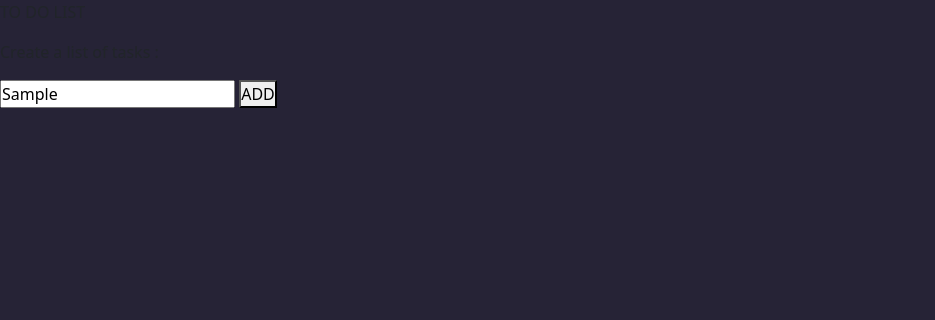
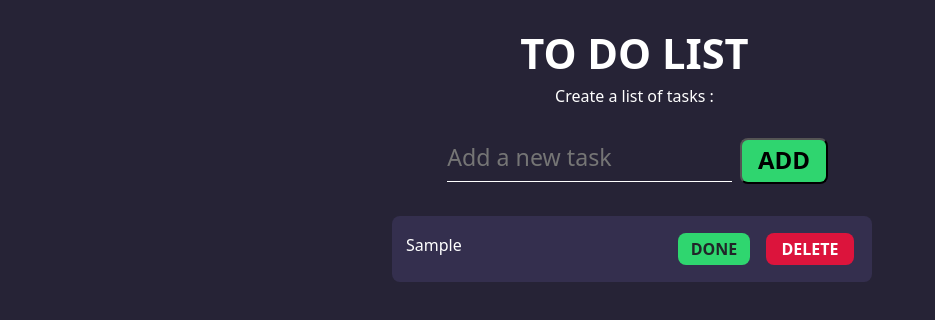
Before and after one commit to AlirezaZarrin/note-pad-1, a plain HTML site: page index.html in a window 1280 px wide. Both pictures are taken after typing "Sample" into the empty fields and a click on the button "ADD". Shown: the whole page, without its empty margins (0-935 px from the left). Drawn offline with nearby package versions, Linux system fonts and the light colour scheme.

Commit message:
finish project

```diff
--- a/index.css
+++ b/index.css
@@ -14,3 +14,162 @@ main{
     min-height: 100vh;
     background-color: #262336;
 }
+
+.h-10{
+    height: 25%;
+}
+
+.size-button{
+    width: 5.5rem;
+    height: 2.9rem;
+}
+
+.pb-3px{
+    padding-bottom: 3px;
+}
+
+.radius-8px{
+    border-radius: 8px;
+}
+
+.bg-button{
+    background-color: #2FD56F;
+}
+
+.color-text{
+    color: #FFFFFF;
+}
+
+.color-text-button{
+   color: #000000;
+}
+
+.bg--input-transparent{
+    background: transparent;
+}
+
+.fontsize--3rem{
+    font-size: 2.6rem;
+}
+
+.font-size--17px{
+    font-size: 17px;
+}
+
+.font-size-2rem{
+    font-size: 1.45rem;
+}
+
+.font--width-button{
+    font-weight: 700;
+}
+
+.font-size-button{
+    font-size: 1.5rem;
+}
+
+.h1-font-weight{
+    font-weight: 700;
+}
+
+.border-top-left-right--none{
+    border: 1px solid white;
+    border-top: none;
+    border-right: none;
+    border-left: none;
+}
+
+.border-color{
+    border-color: #FFFFFF;
+}
+
+.outline-none{
+    outline: none;
+}
+
+.w-17rem{
+    width: 17.8rem;
+}
+
+.mt{
+    margin-top: 1.8rem;
+    margin-right: 0.7rem;
+}
+
+.pb-mb-input{
+    padding-bottom: 0.25rem;
+    margin-bottom: 0.13rem;
+}
+
+
+input:focus{
+    border-color: #2FD56F;
+    transition: 1s;
+}
+
+.margin--top-2rem{
+    margin-top: 2rem;
+}
+
+.bg--div-text{
+    background-color: #342F4E;
+}
+
+
+.border-radius-8px{
+    border-radius: 8px;
+}
+
+.margin-bottom-1rem{
+    margin-bottom: 1rem;
+}
+
+.padding-8px{
+    padding: 10px;
+}
+
+.bg-green{
+    background-color: #2FD66F;
+}
+
+.bg-red{
+    background-color: #DC143C;
+}
+
+.border-none{
+    border: none;
+}
+
+.w-32{
+    width: 30rem;
+    height: 4.1rem;
+}
+
+.w-DONE-button{
+    width: 4.5rem;
+}
+
+.w-DELETE-button{
+    width: 5.5rem;
+}
+
+.h-DONE-DELETE-button{
+    height: 2rem;
+}
+
+.font-weight-bold{
+    font-weight: bold;
+}
+
+.margin-bottom-5px{
+    margin-bottom: 0.3rem;
+}
+
+.margin-top-right{
+    margin-top: 0.9rem;
+    margin-right: 0.3rem;
+}
+
+.margin-right-1rem{
+    margin-right: 1rem;
+}
--- a/index.html
+++ b/index.html
@@ -9,20 +9,22 @@
     <link rel = "stylesheet" href="index.css">
 </head>
 <body>
-    <main>
-        <div>
-            <p>TO DO LIST</p>
-            <P>Create a list of tasks :</P>
+    <main class="d-flex flex-column">
+        <div class=" d-flex flex-column align-items-center mt">
+            <h1 class="color-text fontsize--3rem h1-font-weight margin-bottom-5px">TO DO LIST</h1>
+            <P class="color-text font-size--16px">Create a list of tasks :</P>
         </div>
         <div>
-            <div>
-                <input placeholder="Add a new task" type="text">
-                <button>ADD</button>
+            <div class="d-flex justify-content-center margin-top-right gap-2">
+                <input id="myinput" class="font-size-2rem pb-mb-input color-text bg--input-transparent border-top-left-right--none outline-none w-17rem border-color" placeholder="Add a new task" type="text">
+                <button onclick="clickbuttonadd()" class="pb-3px size-button radius-8px bg-button font--width-button font-size-button">ADD</button>
             </div>
         </div>
+        <div id="container" class="w-100 h-100 d-flex flex-column align-items-center margin--top-2rem">
 
+
+        </div>
     </main>
-
 </body>
     <script src="https://cdn.jsdelivr.net/npm/bootstrap@5.1.3/dist/js/bootstrap.bundle.min.js" integrity="sha384-ka7Sk0Gln4gmtz2MlQnikT1wXgYsOg+OMhuP+IlRH9sENBO0LRn5q+8nbTov4+1p" crossorigin="anonymous"></script>
     <script src="./index.js"></script>
--- a/index.js
+++ b/index.js
@@ -0,0 +1,72 @@
+const body = document.getElementsByTagName("body")[0];
+const myinput =document.getElementById('myinput');
+const container =document.getElementById('container');
+
+
+const app ={
+    list : [],
+    isDone : false,
+    add : function(todotext){
+        this.list.push({
+            id : Date.now(),
+            text : todotext
+        })
+        this.render()
+    },
+    remove : function(id ){
+        this.list = this.list.filter(todo => todo.id !== id)
+        this.render()
+    },
+
+    render : function(){
+        container.innerHTML =""
+        this.list.forEach(todo =>{
+            container.innerHTML +=`
+            <div id="parent" class="d-flex justify-content-between padding-8px align-items-center border-radius-8px w-32  bg--div-text margin-bottom-1rem margin-right-1rem">
+            <div class="mt-2 ms-1">
+                <p class="text-white">${todo.text}</p>
+            </div>
+            <div class="d-flex gap-3 me-2">
+                <button id="ButtonDone" onClick="clickButtonDone()" class="text-dark bg-green border-none border-radius-8px font-weight-bold h-DONE-DELETE-button w-DONE-button">DONE</button>
+                <button onClick="clickButtonDelete(${todo.id})" class="text-white bg-red border-none border-radius-8px font-weight-bold h-DONE-DELETE-button w-DELETE-button">DELETE</button>
+            </div>
+        </div>
+
+            `
+        })
+
+    }
+}
+
+
+function clickButtonDone() {
+    isDone = true;
+    if (isDone==true) {
+        ButtonDone.innerText = "UNDO"
+
+    }
+
+}
+
+
+function clickbuttonadd() {
+    if (myinput.value) {
+        app.add(myinput.value)
+        myinput.value = ""
+    }
+
+}
+
+function clickButtonDelete(id) {
+    app.remove(id)
+
+}
+
+
+body.addEventListener('keypress', (e) =>{
+  if ((e.key === 'Enter')) {
+
+    clickbuttonadd()
+  }
+
+})
```
